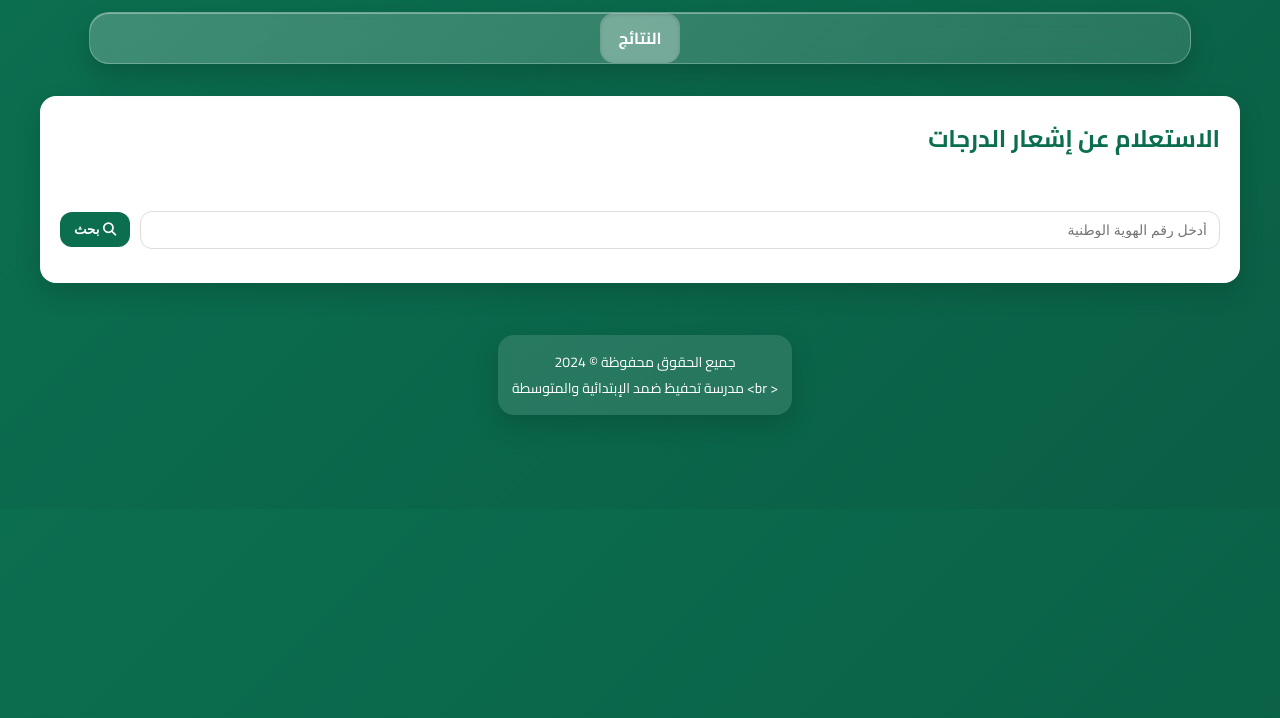
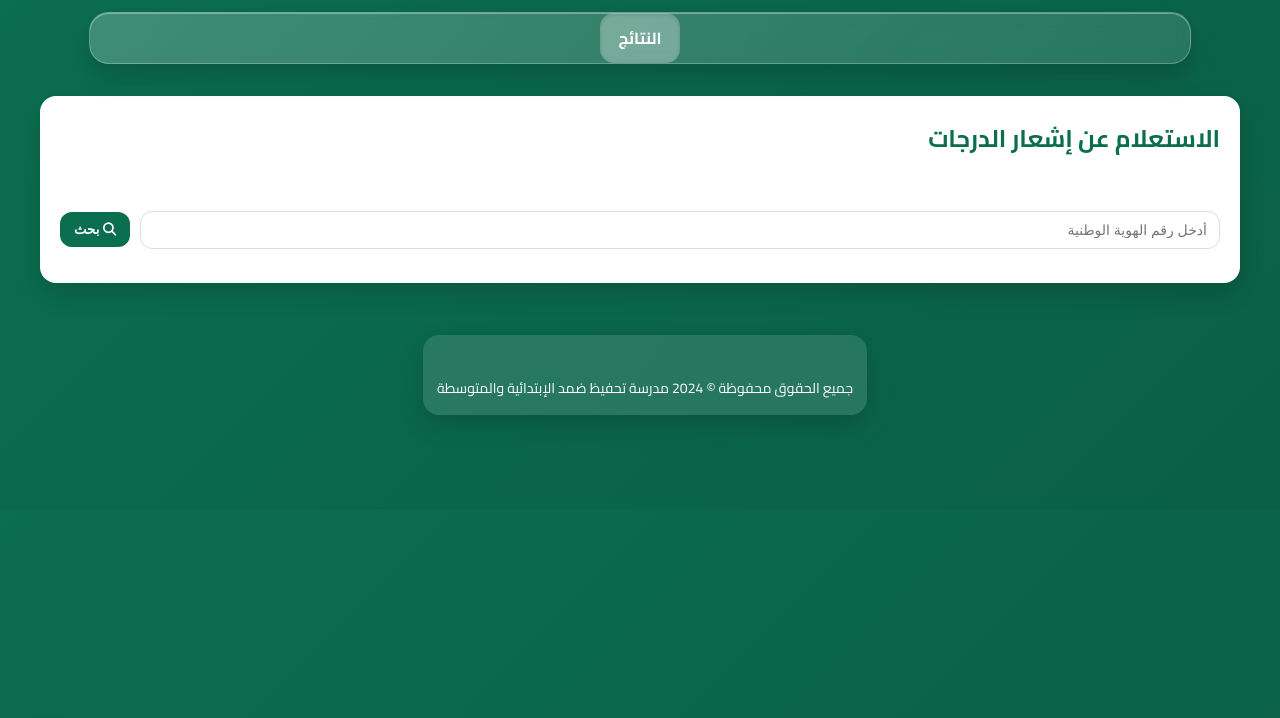
Before and after one commit to abuziadk/tahfeeddamad, a website: page grades.html in a window 1280 px wide. Shown: the top 718 px of the page. Drawn offline with Linux system fonts and the light colour scheme.

Commit message:
Update grades.html

```diff
--- a/grades.html
+++ b/grades.html
@@ -91,8 +91,8 @@
 <!-- ===== FOOTER ===== -->
 
 <footer>
-  جميع الحقوق محفوظة © 2024<br>
-  < br>
+  <br>
+  جميع الحقوق محفوظة © 2024
   مدرسة تحفيظ ضمد الإبتدائية والمتوسطة
 </footer>
 
```
